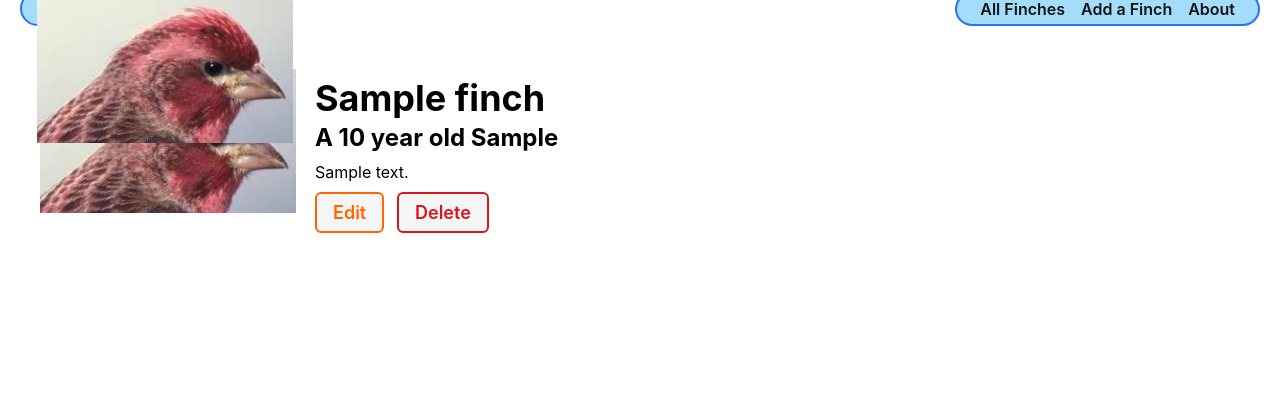
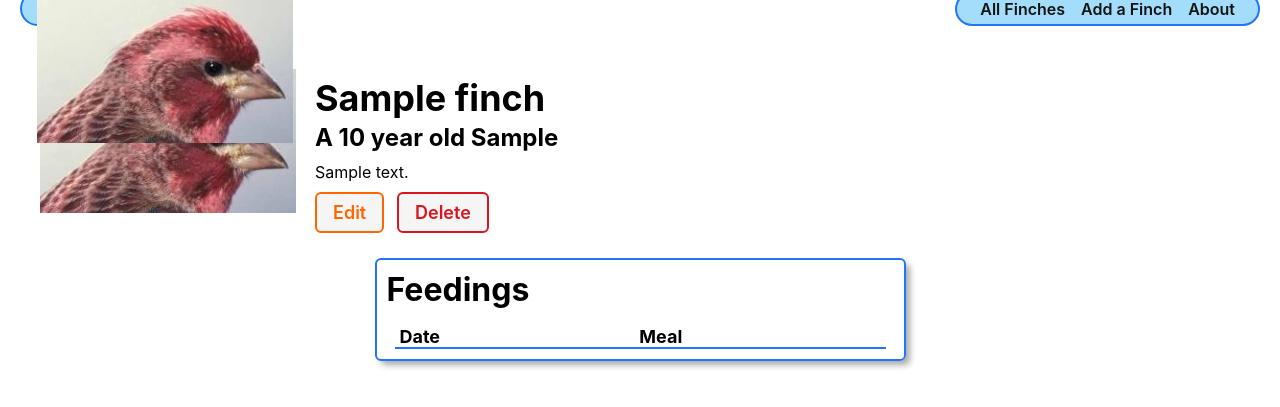
Before and after one commit to vader-v/finch-collector, a Django app: page /finches/1/ in a window 1280 px wide. Shown: the part 29-436 px from the top of the page. Run offline with Django 4.2, Linux system fonts and the light colour scheme; tables that the repository leaves empty hold one stand-in row (values such as "Sample post"); lists and menus that the app fills with data are empty.

Commit message:
add section for feedings, and migrate

```diff
--- a/main_app/templates/finches/detail.html
+++ b/main_app/templates/finches/detail.html
@@ -32,5 +32,37 @@
     </div>
   </div>
 </section>
+<div class="feedings-toy-container">
+  <section class="feedings">
+    <div class="subsection-title">
+      <h2>Feedings</h2>
+      {% comment %} <img
+        src=""
+        alt="An ice cream cone finch"
+      />
+      <img
+        src=""
+        alt="A finch as onigiri"
+      />
+      <img
+        src=""
+        alt="A frackas of finches"
+      /> {% endcomment %}
+    </div>
+    <table>
+      <thead>
+        <tr><th>Date</th><th>Meal</th></tr>
+      </thead>
+      <tbody>
+        {% for feeding in finch.feeding_set.all %}
+          <tr>
+            <td>{{feeding.date}}</td>
+            <td>{{feeding.get_meal_display}}</td>
+          </tr>
+        {% endfor %}
+      </tbody>
+    </table>
+  </section>
+</div>
 
 {% endblock %}
```
